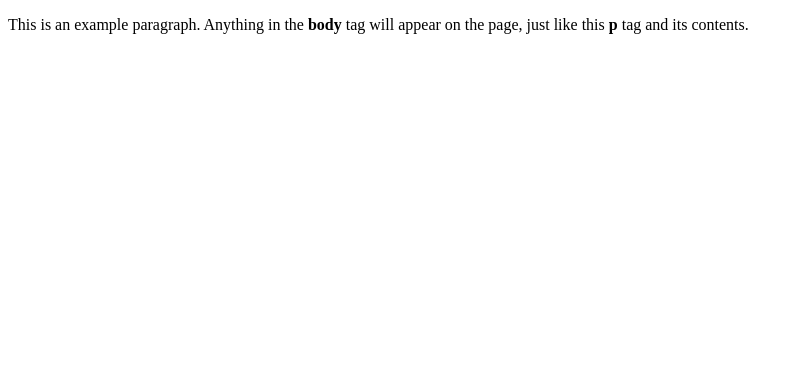
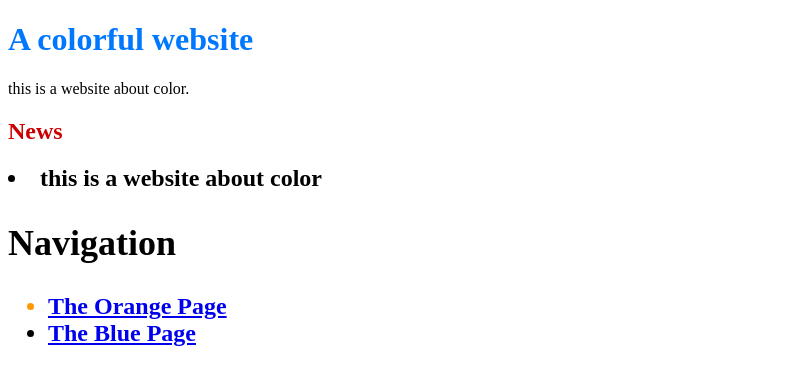
Before and after one commit to f91-test/test, a plain HTML site: page index.html in a window 1280 px wide. Shown: the whole page, without its empty margins (0-800 px from the left). Drawn offline with Linux system fonts and the light colour scheme.

Commit message:
Updated to colourful website

```diff
--- a/index.html
+++ b/index.html
@@ -1,10 +1,28 @@
 <!doctype html>
 <html>
-  <head>
-    <title>This is the title of the webpage!</title>
-  </head>
-  <body>
-    <p>This is an example paragraph. Anything in the <strong>body</strong> tag will appear on the page, just like this <strong>p</strong> tag and its contents.</p>
-  </body>
+<head>
 
+<title>A colorful website </title>
+</head>
+<body>
+
+<h1 style="color:#07F">A colorful website</h1>
+
+<p> this is a website about color.</p>
+<h2 style="color: #C00">News <h2>
+
+<u1>
+	<li> this is a website about color
+</ul>
+<h2>Navigation </h2>
+<ul>
+	<li style="color :#F90">
+	<a href="orange.html">The Orange Page </a>
+	</li>
+	<li style="cglen :#00F">
+	<a href="blue.html">The Blue Page </a>
+	</li>
+</ul>
+
+</body>
 </html>
```
Also changed, not shown: blue.html (added, +16 -0 lines), orange.html (added, +19 -0 lines).
